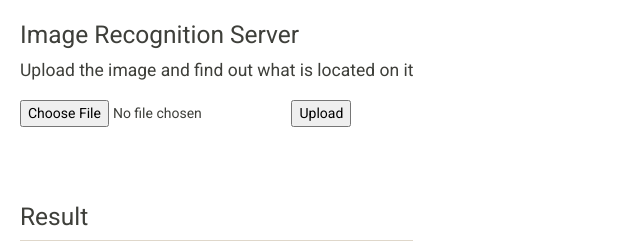
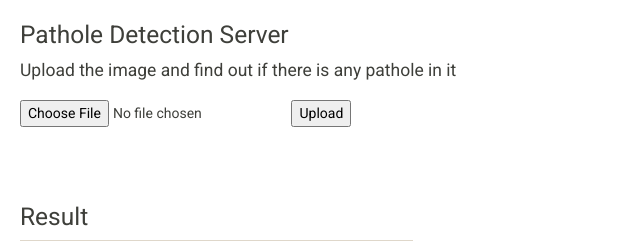
Before and after one commit to ruhuawu/testphotoclassification, a Flask app: page / in a window 1280 px wide. Shown: the top 241 px of the page, without its empty margins (0-640 px from the left). Run offline with Flask 2, Linux system fonts and the light colour scheme; some libraries are stand-ins or nearby versions.

Commit message:
[ABC-123] update page info

```diff
--- a/templates/home.html
+++ b/templates/home.html
@@ -4,13 +4,13 @@
   <meta charset="UTF-8">
   <meta name="viewport" content="width=device-width, initial-scale=1">
   <link rel="stylesheet" href="{{url_for('static',filename='bootstrap.min.css')}}">
-  <title>Image Recognition Server</title>
+  <title>Road Safety</title>
   <body class style="margin:10px;padding:10px">
     <div class="page-header" id="banner">
       <div class="row">
         <div class="col-lg-8 col-md-7 col-sm-6">
-          <h3>Image Recognition Server</h3>
-          <p class="lead">Upload the image and find out what is located on it</p>
+          <h3>Pathole Detection Server</h3>
+          <p class="lead">Upload the image and find out if there is any pathole in it</p>
         </div>
       </div>
       <form action="" method=post enctype=multipart/form-data>
```
